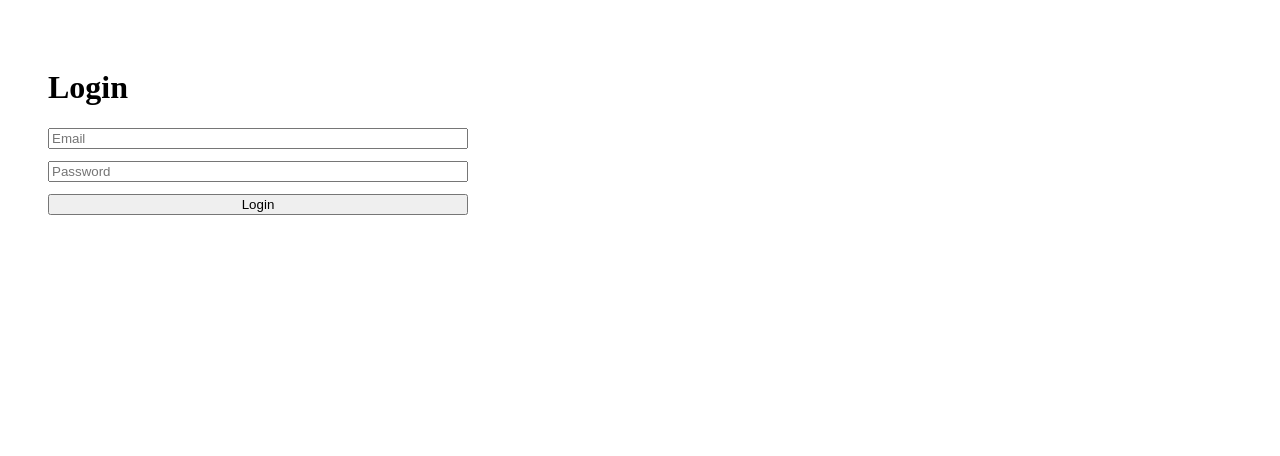
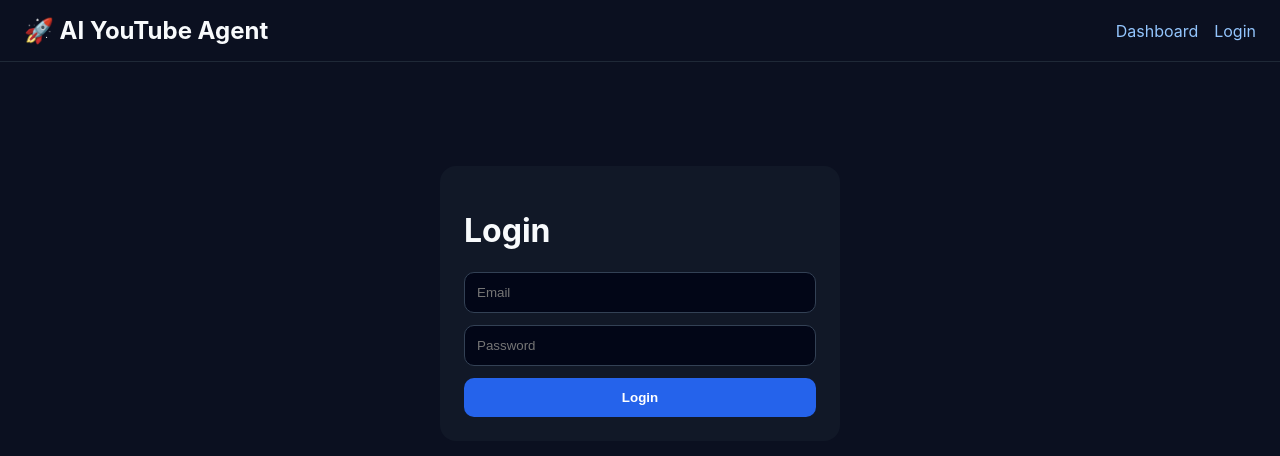
Before and after one commit to MoonSkylight/ai-youtube-agent, a Next.js app in the folder apps/web/: page /login in a window 1280 px wide. Shown: the top 456 px of the page. Built offline with nearby package versions, Linux system fonts and the light colour scheme.

Commit message:
professional UI polish

```diff
--- /dev/null
+++ b/apps/web/app/globals.css
@@ -0,0 +1,29 @@
+* {
+  box-sizing: border-box;
+}
+
+input {
+  padding: 12px;
+  border-radius: 10px;
+  border: 1px solid #334155;
+  background: #020617;
+  color: white;
+}
+
+button {
+  padding: 12px;
+  border-radius: 10px;
+  border: none;
+  background: #2563eb;
+  color: white;
+  font-weight: 600;
+  cursor: pointer;
+}
+
+button:hover {
+  background: #1d4ed8;
+}
+
+a {
+  text-decoration: none;
+}
--- a/apps/web/app/layout.tsx
+++ b/apps/web/app/layout.tsx
@@ -1,7 +1,49 @@
-export default function RootLayout({ children }: { children: React.ReactNode }) {
+import "./globals.css";
+
+export const metadata = {
+  title: "AI YouTube Agent",
+  description: "Generate scripts, videos and upload to YouTube",
+};
+
+export default function RootLayout({
+  children,
+}: {
+  children: React.ReactNode;
+}) {
   return (
     <html lang="en">
-      <body>{children}</body>
+      <body
+        style={{
+          margin: 0,
+          background: "#0b1020",
+          color: "#f8fafc",
+          fontFamily:
+            'Inter, ui-sans-serif, system-ui, -apple-system, BlinkMacSystemFont, "Segoe UI", sans-serif',
+        }}
+      >
+        <header
+          style={{
+            padding: "16px 24px",
+            borderBottom: "1px solid #1f2937",
+            display: "flex",
+            justifyContent: "space-between",
+            alignItems: "center",
+          }}
+        >
+          <h2 style={{ margin: 0 }}>🚀 AI YouTube Agent</h2>
+
+          <nav style={{ display: "flex", gap: 16 }}>
+            <a href="/content" style={{ color: "#93c5fd" }}>
+              Dashboard
+            </a>
+            <a href="/login" style={{ color: "#93c5fd" }}>
+              Login
+            </a>
+          </nav>
+        </header>
+
+        <div style={{ padding: 24 }}>{children}</div>
+      </body>
     </html>
   );
 }
--- a/apps/web/app/login/page.tsx
+++ b/apps/web/app/login/page.tsx
@@ -5,74 +5,59 @@ import { useState } from "react";
 export default function LoginPage() {
   const [email, setEmail] = useState("");
   const [password, setPassword] = useState("");
-  const [message, setMessage] = useState("");
   const [loading, setLoading] = useState(false);
 
   async function handleLogin() {
-    if (!email.trim() || !password.trim()) {
-      setMessage("Please enter both email and password.");
-      return;
-    }
+    setLoading(true);
 
-    setLoading(true);
-    setMessage("");
-
-    try {
     const res = await fetch("/api/auth/login", {
       method: "POST",
       headers: {
         "Content-Type": "application/json",
       },
-        body: JSON.stringify({
-          email: email.trim(),
-          password: password.trim(),
-        }),
+      body: JSON.stringify({ email, password }),
     });
 
     const data = await res.json();
 
     if (data.ok) {
-        window.location.href = data.redirectTo || "/content";
-        return;
+      window.location.href = "/content";
+    } else {
+      alert(data.error);
     }
 
-      setMessage(data.error || "Login failed");
-    } catch (error: any) {
-      setMessage(error.message || "Login request failed");
-    } finally {
     setLoading(false);
-    }
   }
 
   return (
-    <div style={{ padding: 40, maxWidth: 420 }}>
+    <div
+      style={{
+        maxWidth: 400,
+        margin: "80px auto",
+        background: "#111827",
+        padding: 24,
+        borderRadius: 16,
+      }}
+    >
       <h1>Login</h1>
 
       <div style={{ display: "grid", gap: 12 }}>
         <input
           type="email"
           placeholder="Email"
-          autoComplete="email"
-          value={email}
           onChange={(e) => setEmail(e.target.value)}
         />
 
         <input
           type="password"
           placeholder="Password"
-          autoComplete="current-password"
-          value={password}
           onChange={(e) => setPassword(e.target.value)}
         />
 
-        <button type="button" onClick={handleLogin} disabled={loading}>
+        <button onClick={handleLogin}>
           {loading ? "Logging in..." : "Login"}
         </button>
       </div>
-
-      {message ? (
-        <p style={{ marginTop: 12, color: "red" }}>{message}</p>
-      ) : null}
     </div>
   );
 }
```
Lines whose indentation alone changed are shown as unchanged.
